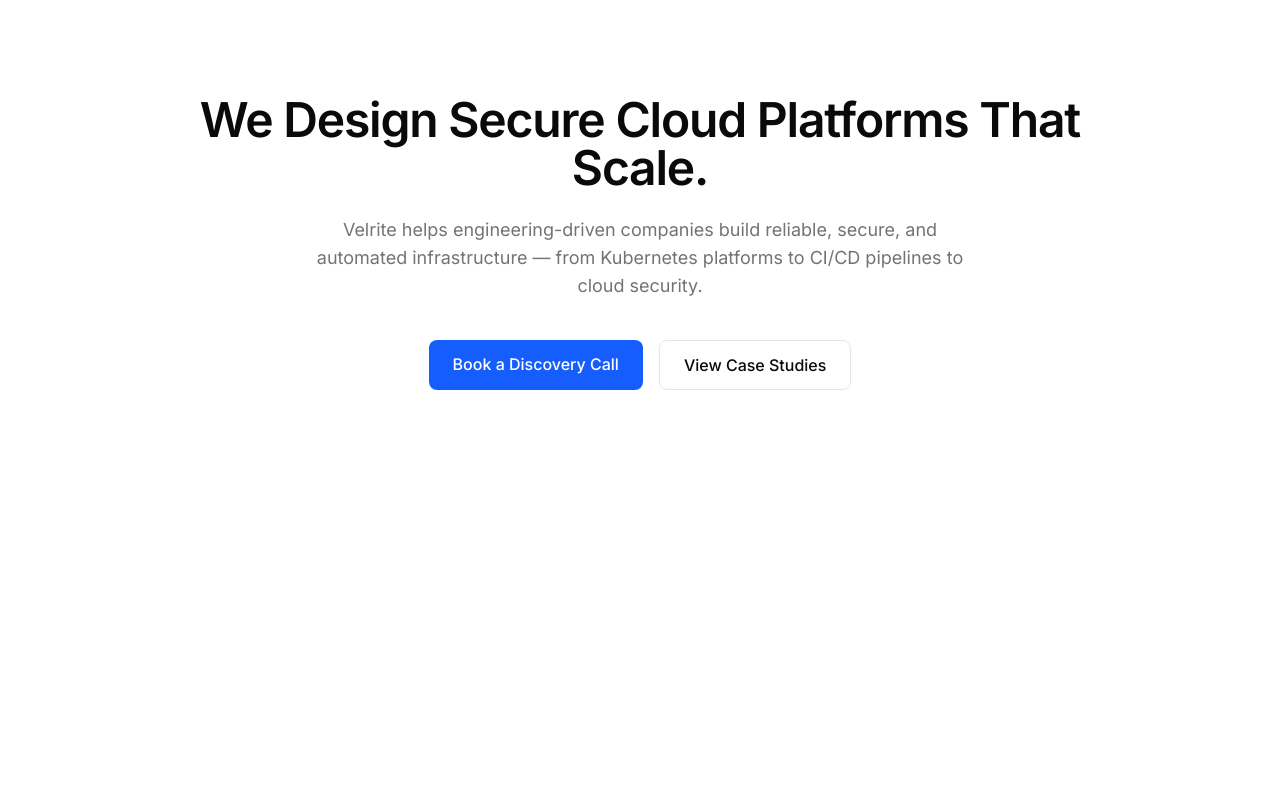
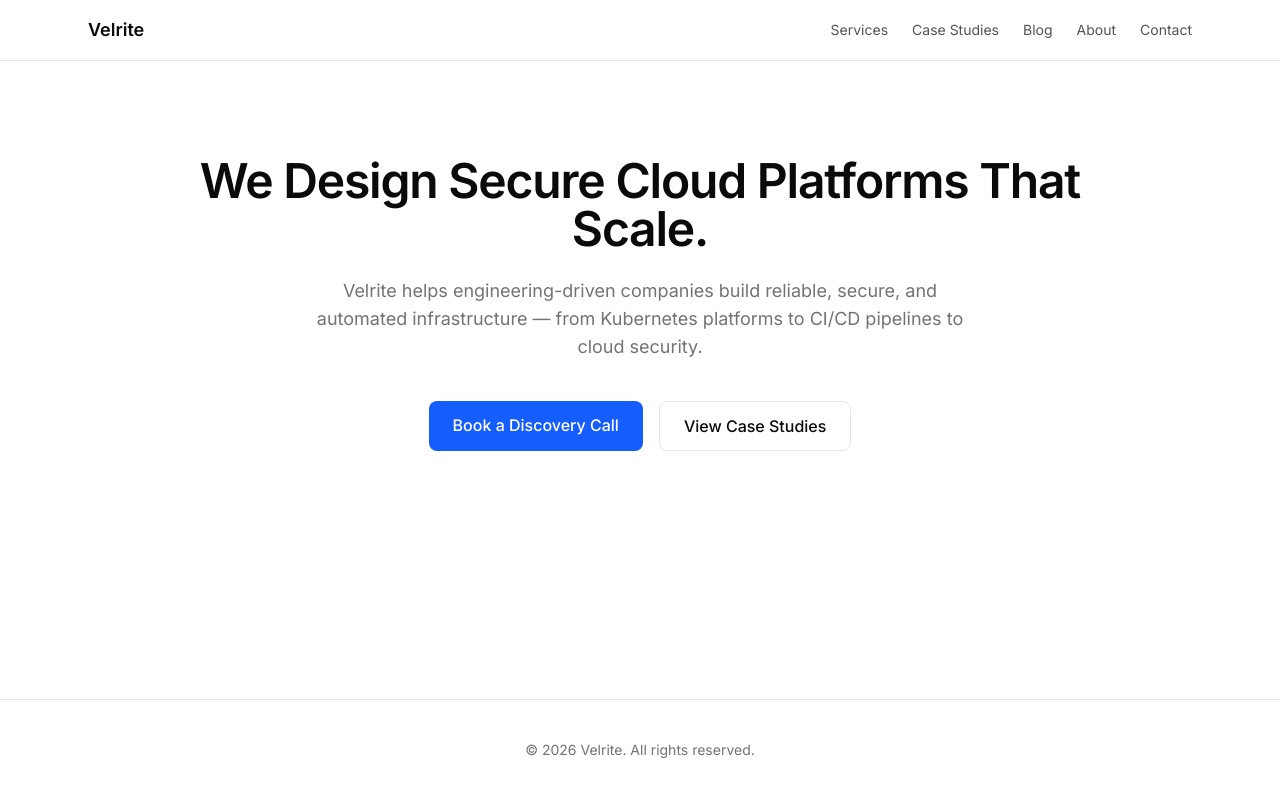
Before and after one commit to velrite/SAFETY-TRASH, a Next.js app: page / in a window 1280 px wide. Shown: the top 796 px of the page. Built offline with nearby package versions, Linux system fonts and the light colour scheme.

Commit message:
Add design tokens, navbar, and footer

```diff
--- a/src/app/globals.css
+++ b/src/app/globals.css
@@ -55,8 +55,8 @@
   --card-foreground: oklch(0.145 0 0);
   --popover: oklch(1 0 0);
   --popover-foreground: oklch(0.145 0 0);
-  --primary: oklch(0.205 0 0);
-  --primary-foreground: oklch(0.985 0 0);
+  --primary: oklch(0.55 0.15 220);
+  --primary-foreground: oklch(1 0 0);
   --secondary: oklch(0.97 0 0);
   --secondary-foreground: oklch(0.205 0 0);
   --muted: oklch(0.97 0 0);
@@ -90,8 +90,8 @@
   --card-foreground: oklch(0.985 0 0);
   --popover: oklch(0.205 0 0);
   --popover-foreground: oklch(0.985 0 0);
-  --primary: oklch(0.922 0 0);
-  --primary-foreground: oklch(0.205 0 0);
+  --primary: oklch(0.65 0.15 220);
+  --primary-foreground: oklch(0.145 0 0);
   --secondary: oklch(0.269 0 0);
   --secondary-foreground: oklch(0.985 0 0);
   --muted: oklch(0.269 0 0);
--- a/src/app/layout.tsx
+++ b/src/app/layout.tsx
@@ -2,8 +2,10 @@
 import { Geist, Geist_Mono, Inter } from "next/font/google";
 import "./globals.css";
 import { cn } from "@/lib/utils";
+import Navbar from "@/components/Navbar";
+import Footer from "@/components/Footer";
 
-const inter = Inter({subsets:['latin'],variable:'--font-sans'});
+const inter = Inter({ subsets: ["latin"], variable: "--font-sans" });
 
 const geistSans = Geist({
   variable: "--font-geist-sans",
@@ -16,8 +18,9 @@
 });
 
 export const metadata: Metadata = {
-  title: "Create Next App",
-  description: "Generated by create next app",
+  title: "Velrite — Platform Engineering & DevSecOps Consultancy",
+  description:
+    "Velrite helps enterprise teams build secure, scalable cloud infrastructure.",
 };
 
 export default function RootLayout({
@@ -28,9 +31,20 @@
   return (
     <html
       lang="en"
-      className={cn("h-full", "antialiased", geistSans.variable, geistMono.variable, "font-sans", inter.variable)}
+      className={cn(
+        "h-full",
+        "antialiased",
+        geistSans.variable,
+        geistMono.variable,
+        "font-sans",
+        inter.variable
+      )}
     >
-      <body className="min-h-full flex flex-col">{children}</body>
+      <body className="min-h-full flex flex-col">
+        <Navbar />
+        <div className="flex-1">{children}</div>
+        <Footer />
+      </body>
     </html>
   );
 }
--- /dev/null
+++ b/src/components/Footer.tsx
@@ -0,0 +1,7 @@
+export default function Footer() {
+  return (
+    <footer className="border-t mt-24 py-10 text-center text-sm text-zinc-500 dark:text-zinc-400">
+      © {new Date().getFullYear()} Velrite. All rights reserved.
+    </footer>
+  );
+}
--- /dev/null
+++ b/src/components/Navbar.tsx
@@ -0,0 +1,26 @@
+import Link from "next/link";
+
+const links = [
+  { href: "/services", label: "Services" },
+  { href: "/case-studies", label: "Case Studies" },
+  { href: "/blog", label: "Blog" },
+  { href: "/about", label: "About" },
+  { href: "/contact", label: "Contact" },
+];
+
+export default function Navbar() {
+  return (
+    <header className="border-b">
+      <nav className="mx-auto max-w-6xl px-6 py-4 flex items-center justify-between">
+        <Link href="/" className="font-semibold text-lg">Velrite</Link>
+        <div className="flex gap-6 text-sm">
+          {links.map((l) => (
+            <Link key={l.href} href={l.href} className="text-zinc-600 hover:text-black dark:text-zinc-400 dark:hover:text-white">
+              {l.label}
+            </Link>
+          ))}
+        </div>
+      </nav>
+    </header>
+  );
+}
```
